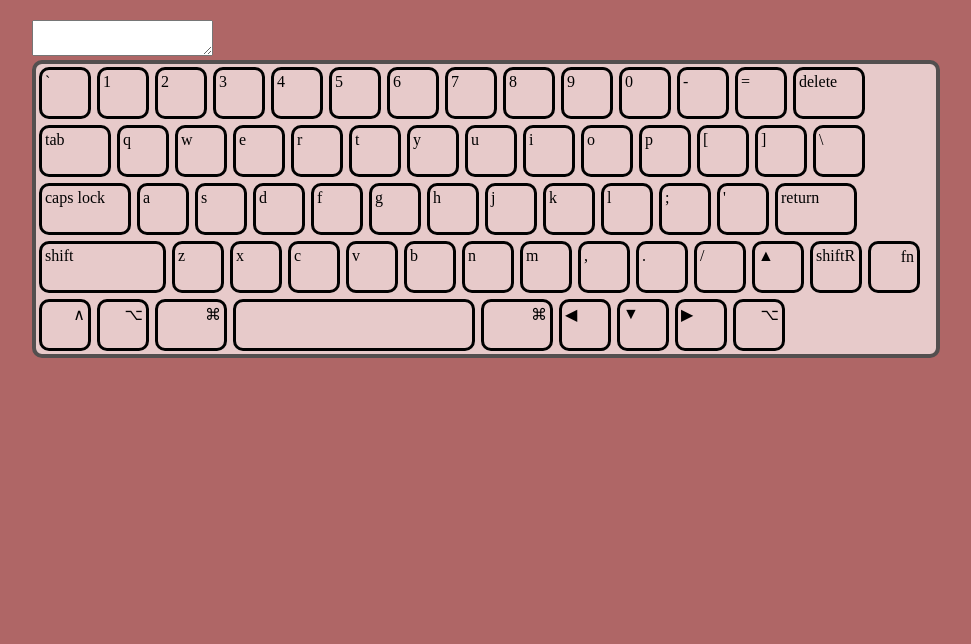
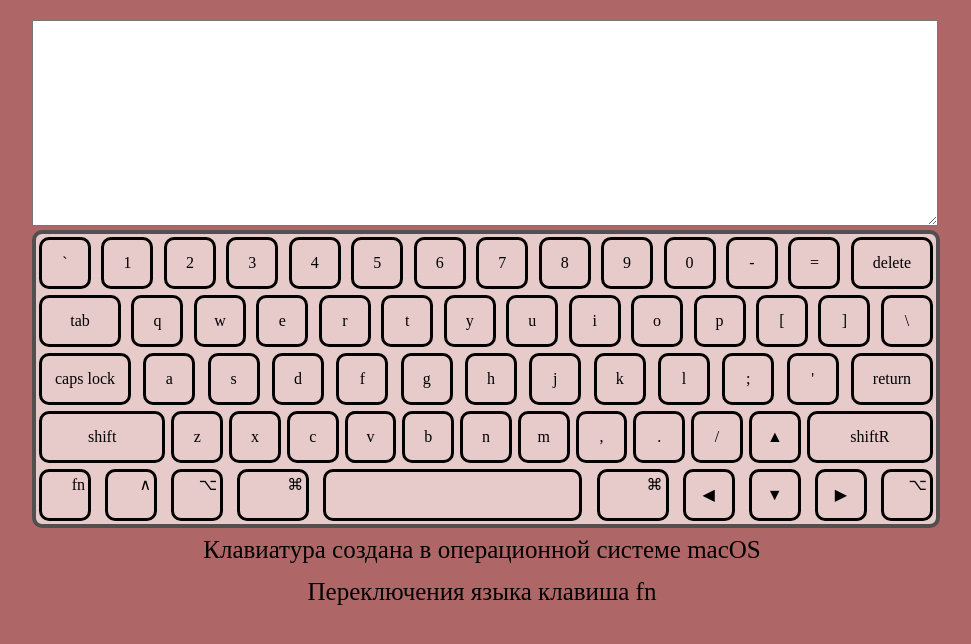
Before and after one commit to MikalaiF/virtual-keyboard, a website: page index.html in a window 1280 px wide. Shown: the whole page, without its empty margins (158-1129 px from the left). Drawn offline with Linux system fonts and the light colour scheme.

Commit message:
feat: add class for style and create blocks with text

```diff
--- a/js/index.js
+++ b/js/index.js
@@ -43,6 +43,26 @@ container1.appendChild(createDiv());
 // eslint-disable-next-line no-unused-vars
 const containerKeyBoard = document.querySelector('.containerKeyBoard');
 // ----------------------containerKeyBoard------------^
+function createText() {
+  const containerText = document.createElement('div');
+  containerText.className = 'containerText';
+  return containerText;
+}
+
+container1.appendChild(createText());
+const containerText = document.querySelector('.containerText');
+containerText.textContent = 'Клавиатура создана в операционной системе macOS';
+// ----------------------containerText------------^
+function createText2() {
+  const containerText2 = document.createElement('div');
+  containerText2.className = 'containerText2';
+  return containerText2;
+}
+
+container1.appendChild(createText2());
+const containerText2 = document.querySelector('.containerText2');
+containerText2.textContent = 'Переключения языка клавиша fn';
+// ----------------------containerText2------------^
 
 // eslint-disable-next-line no-unused-vars
 function createLetter(l) {
--- a/style.css
+++ b/style.css
@@ -15,6 +15,21 @@ body{
   padding-top: 20px;
 }
 
+.containerTextArea{
+  width: 100%;
+  height: 200px;
+}
+
+.containerText,
+.containerText2{
+  margin: 2px auto;
+  font-size: 25px;
+  font-weight: 600;
+  font-weight: 500;
+    line-height: 40px;
+    text-align: center;
+}
+
 .containerKeyBoard {
   width: 100%;
   margin: auto;
@@ -29,22 +44,15 @@ body{
   clear: both;
 }
 
+.line{
+  display: flex;
+  justify-content: space-between;
+
+}
+
 
 .letter {
-  /*display: inline-block;
-  width: 43px;
-  height: 43px;
-  margin-left: 3px;
-  margin-right: 3px;
-  font-weight: 500;
-  line-height: 40px;
-  text-align: center;
-  color: #ffffff;
-  background: #444444;
-  border-radius: 3px;
-  cursor: pointer;
-  user-select: none;
-  transition: border-radius 0.3s, background-color 0.3s*/
+  display: block;
   width: 40px;
   height: 40px;
   border: 3px solid #000000;
@@ -52,6 +60,12 @@ body{
   margin: 3px;
   padding: 3px;
   float: left;
+  font-weight: 500;
+    line-height: 40px;
+    text-align: center;
+  transition: border-radius 0.2s, background-color 0.3s;
+  cursor: pointer;
+  user-select: none;
 }
 
 .active{
@@ -71,13 +85,14 @@ clear: both;
 
 .tab,
 .delete{
-  width: 60px;
+  width: 70px;
 }
 .caps_lock{
   width: 80px;
 }
 
-.shift{
+.shift,
+.shiftR{
   width: 115px;
 }
 
@@ -86,7 +101,7 @@ clear: both;
 }
 
 .space {
-  width: 230px;
+  width: 247px;
 }
 .fn,
 .control,
```
